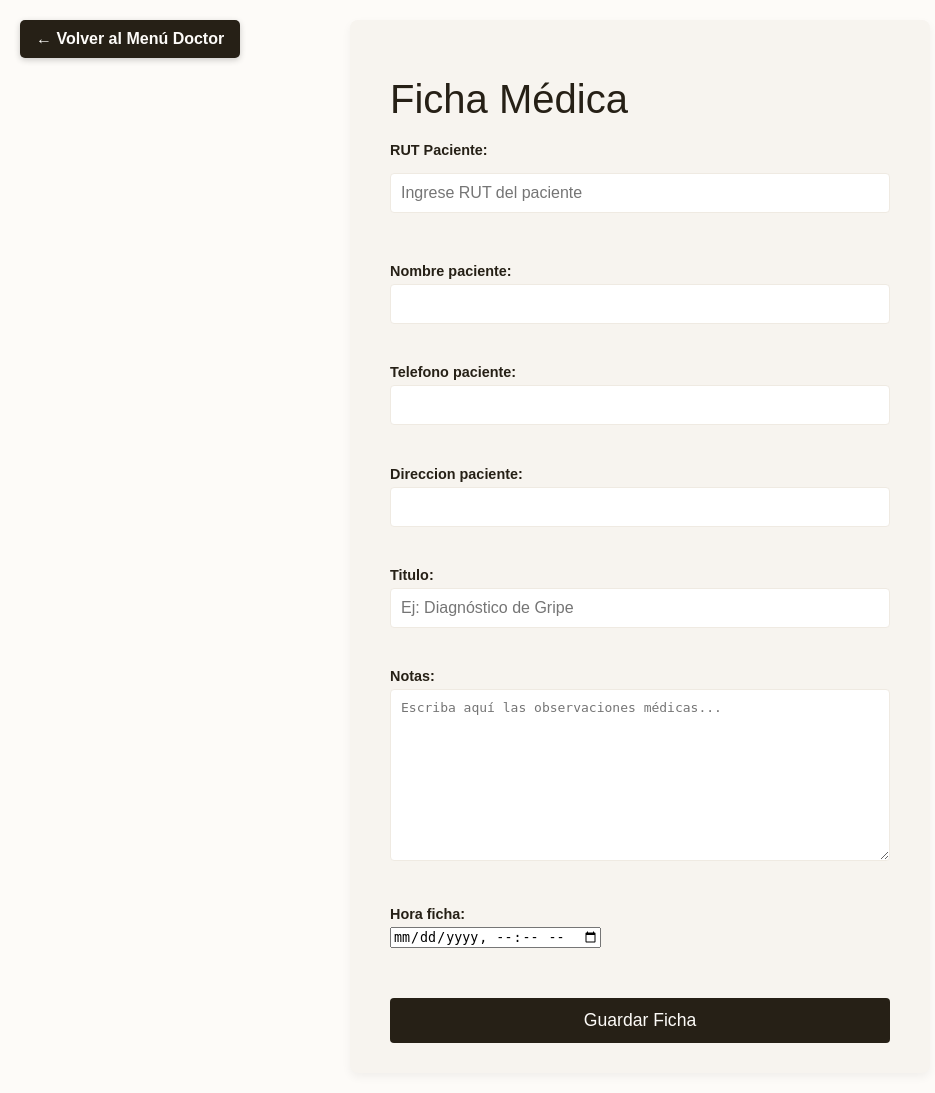
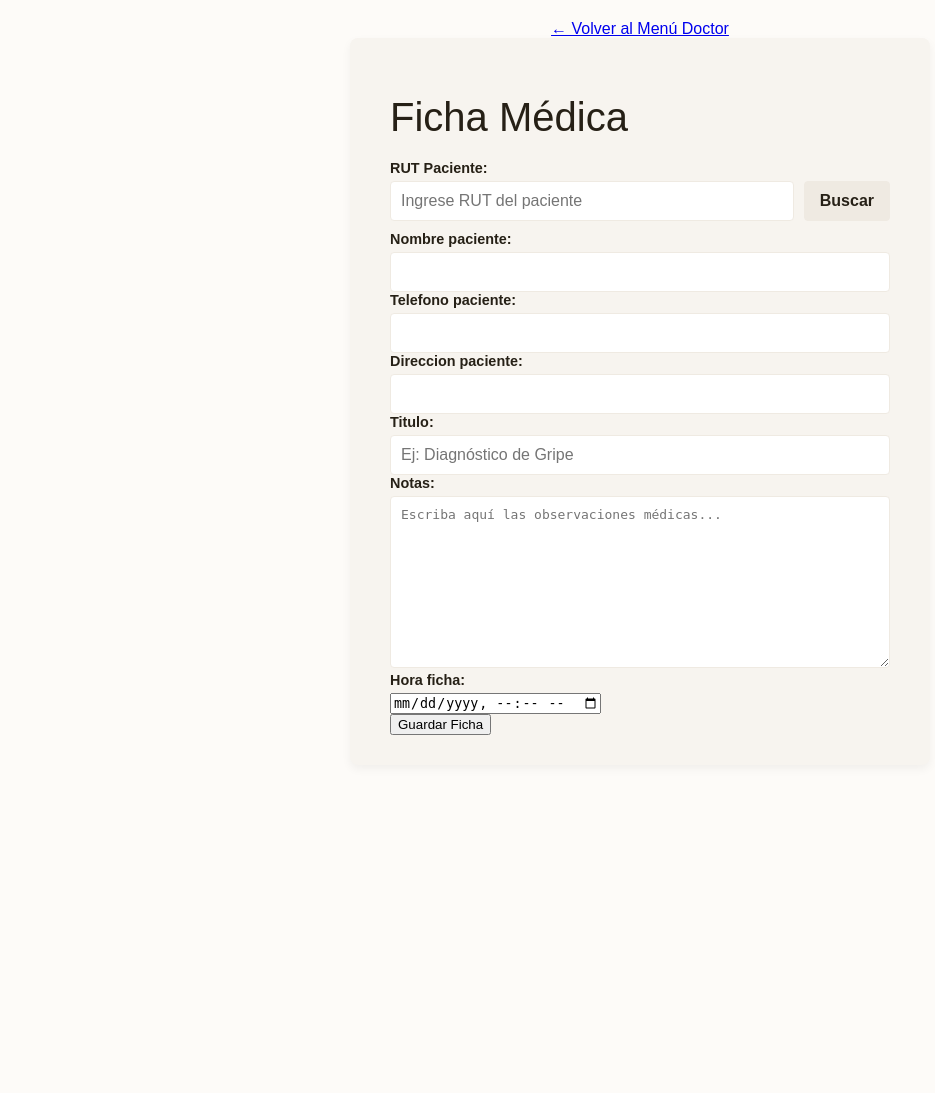
Before and after one commit to MileyLopezZz/Proyecto_Consulta_Medica, a Django app: page /ficha/ficha/ in a window 1280 px wide. Shown: the whole page, without its empty margins (0-935 px from the left). After the commit the page ends 735 px from the top, so only its background shows below. Run offline with Django 5.2, Linux system fonts and the light colour scheme.

Commit message:
Ficha Medica
Fue agregado nuevamente el botón de búsqueda por rut, que llama los pacientes registrados en la BD, en resumen la foránea.

```diff
--- a/Appvaleria/forms.py
+++ b/Appvaleria/forms.py
@@ -9,7 +9,7 @@ class FichaMedicaForm(forms.ModelForm):
         required=False,
         widget=forms.TextInput(attrs={
             'placeholder': 'Ingrese RUT del paciente',
-            'class': 'form-control'
+            'class': 'form-control input-rut'
         })
     )
 
@@ -44,6 +44,7 @@ class FichaMedicaForm(forms.ModelForm):
 
 
 
+
 class PacienteForm(forms.ModelForm):
     class Meta:
         model = Paciente
--- a/Appvaleria/static/css/style.css
+++ b/Appvaleria/static/css/style.css
@@ -79,16 +79,19 @@ select:focus {
     box-shadow: 0 0 0 1px var(--color-primario);
 }
 
-.grid > .full:first-child {
+.rut-container {
     display: flex;
-    flex-wrap: wrap;
-    align-items: flex-end;
+    justify-content: flex-start;
+    align-items: center;
     gap: 10px;
+    width: 100%;
+    margin-top: 5px;
+    margin-bottom: 10px;
 }
 
-.grid > .full:first-child > input {
-    flex-grow: 1;
-    margin-bottom: 0;
+.rut-container input[type="text"] {
+    flex: 1;
+    min-width: 0;
 }
 
 #btnBuscar {
@@ -101,84 +104,10 @@ select:focus {
     font-size: 1em;
     font-weight: 600;
     transition: background-color 0.2s;
+    white-space: nowrap;
+    height: 100%;
 }
 
 #btnBuscar:hover {
     background-color: var(--color-calido-medico);
 }
-
-.btn[type="submit"] {
-    display: block;
-    width: 100%;
-    padding: 12px;
-    margin-top: 30px;
-    background-color: var(--color-primario);
-    color: var(--color-fondo);
-    border: none;
-    border-radius: 4px;
-    cursor: pointer;
-    font-size: 1.1em;
-    font-weight: 500;
-    transition: background-color 0.2s ease;
-}
-
-.btn[type="submit"]:hover {
-    background-color: #403422;
-}
-
-.error {
-    color: var(--color-error);
-    font-size: 0.85em;
-    margin-top: 5px;
-}
-
-.feedback-msg {
-    font-size: 0.85em;
-    margin-top: 5px;
-}
-
-.is-invalid {
-    border: 1px solid #dc3545 !important;
-}
-
-.is-valid {
-    border: 1px solid #28a745 !important;
-}
-
-.feedback-msg {
-    margin-top: 4px;
-    margin-bottom: 8px;
-    font-size: 0.85em;
-    min-height: 1.2em;
-}
-
-.error-msg {
-    color: #dc3545;
-    font-weight: bold;
-}
-
-.success-msg {
-    color: #28a745;
-}
-
-/* ========================= */
-/* Botón fijo volver al menú */
-/* ========================= */
-.btn-volver {
-    position: fixed;
-    top: 20px;
-    left: 20px;
-    padding: 10px 16px;
-    background-color: var(--color-primario);
-    color: var(--color-fondo);
-    text-decoration: none;
-    border-radius: 5px;
-    font-weight: bold;
-    z-index: 1000;
-    box-shadow: 0 2px 6px rgba(0,0,0,0.2);
-    transition: background-color 0.2s;
-}
-
-.btn-volver:hover {
-    background-color: #403422;
-}
--- a/Appvaleria/templates/fichaMedica.html
+++ b/Appvaleria/templates/fichaMedica.html
@@ -8,7 +8,6 @@
     <link rel="stylesheet" href="{% static 'css/style.css' %}">
 </head>
 <body>
-    <!-- Botón regresar al menú -->
     <a href="{% url 'menu_doctor' %}" class="btn-volver">← Volver al Menú Doctor</a>
 
     <div class="container">
@@ -20,70 +19,61 @@
 
         <form id="formFicha" method="post" novalidate>
             {% csrf_token %}
-            <div class="grid">
+
+
             <div class="full">
-                    {{ form.rut_paciente.label_tag }}
-                    {{ form.rut_paciente }}
-                    {% if form.rut_paciente.errors %}
-                        <div class="error">{{ form.rut_paciente.errors }}</div>
-                    {% endif %}
+                <label for="id_rut_paciente">RUT Paciente:</label>
+                <div class="rut-container">
+                    <input
+                        type="text"
+                        name="rut_paciente"
+                        id="id_rut_paciente"
+                        placeholder="Ingrese RUT del paciente"
+                        class="form-control"
+                        maxlength="15"
+                    >
+                    <button id="btnBuscar" type="button" data-url="{% url 'buscar_paciente' %}">
+                        Buscar
+                    </button>
+                </div>
+
                 <div id="msg_id_rut_paciente" class="feedback-msg"></div>
             </div>
-
             <div>
                 <div>
                     {{ form.nombre_paciente.label_tag }}
                     {{ form.nombre_paciente }}
-                        {% if form.nombre_paciente.errors %}
-                            <div class="error">{{ form.nombre_paciente.errors }}</div>
-                        {% endif %}
                     <div id="msg_id_nombre_paciente" class="feedback-msg"></div>
                 </div>
 
                 <div>
                     {{ form.telefono_paciente.label_tag }}
                     {{ form.telefono_paciente }}
-                        {% if form.telefono_paciente.errors %}
-                            <div class="error">{{ form.telefono_paciente.errors }}</div>
-                        {% endif %}
                     <div id="msg_id_telefono_paciente" class="feedback-msg"></div>
                 </div>
 
                 <div class="full">
                     {{ form.direccion_paciente.label_tag }}
                     {{ form.direccion_paciente }}
-                        {% if form.direccion_paciente.errors %}
-                            <div class="error">{{ form.direccion_paciente.errors }}</div>
-                        {% endif %}
                     <div id="msg_id_direccion_paciente" class="feedback-msg"></div>
                 </div>
 
                 <div class="full">
                     {{ form.titulo.label_tag }}
                     {{ form.titulo }}
-                        {% if form.titulo.errors %}
-                            <div class="error">{{ form.titulo.errors }}</div>
-                        {% endif %}
                     <div id="msg_id_titulo" class="feedback-msg"></div>
                 </div>
 
                 <div class="full">
                     {{ form.notas.label_tag }}
                     {{ form.notas }}
-                        {% if form.notas.errors %}
-                            <div class="error">{{ form.notas.errors }}</div>
-                        {% endif %}
                     <div id="msg_id_notas" class="feedback-msg"></div>
                 </div>
 
                 <div class="full">
                     {{ form.hora_ficha.label_tag }}
                     {{ form.hora_ficha }}
-                        {% if form.hora_ficha.errors %}
-                            <div class="error">{{ form.hora_ficha.errors }}</div>
-                        {% endif %}
                     <div id="msg_id_hora_ficha" class="feedback-msg"></div>
-                    </div>
                 </div>
             </div>
 
--- a/Appvaleria/urls.py
+++ b/Appvaleria/urls.py
@@ -3,7 +3,7 @@ from . import views
 
 urlpatterns = [
     path('ficha/', views.ficha_medica_view, name='ficha_medica'),
-    #path('buscar_paciente/', views.buscar_paciente, name='buscar_paciente'),
+    path('buscar_paciente/', views.buscar_paciente, name='buscar_paciente'),
     path('pacientes/', views.paciente_view, name='paciente'),
     path('menuDoctor/', views.menu_doctor, name='menu_doctor'),
     path('loginDoctor/', views.login_doctor, name='login_doctor'),
--- a/Appvaleria/views.py
+++ b/Appvaleria/views.py
@@ -14,7 +14,6 @@ def ficha_medica_view(request):
             rut = form.cleaned_data.get('rut_paciente')
             ficha = form.save(commit=False)
 
-            # Ya NO se busca por RUT. Solo se guardan los datos ingresados manualmente
             ficha.nombre_paciente = form.cleaned_data.get('nombre_paciente')
             ficha.apellido_paciente = form.cleaned_data.get('apellido_paciente')
             ficha.telefono_paciente = form.cleaned_data.get('telefono_paciente')
@@ -30,13 +29,22 @@ def ficha_medica_view(request):
 
     return render(request, 'fichaMedica.html', {'form': form})
 
-
-# 🔴 Se elimina completamente la función de búsqueda por RUT
-# def buscar_paciente(request):
-#     pass
+def buscar_paciente(request):
+    rut = request.GET.get('rut')
+    try:
+        paciente = Paciente.objects.get(rut=rut)
+        data = {
+            'nombre': paciente.nombre,
+            'apellido': paciente.apellido,
+            'telefono': paciente.telefono,
+            'direccion': paciente.direccion,
+        }
+        return JsonResponse(data)
+    except Paciente.DoesNotExist:
+        return JsonResponse({'error': 'Paciente no encontrado'}, status=404)
 
 
-# --------------------- PACIENTES ---------------------
+
 def paciente_view(request):
     if request.method == 'POST':
         form = PacienteForm(request.POST)
```
Also changed, not shown: clinicaMedicaCore/settings.py (+8 -8 lines). Lines whose indentation alone changed are shown as unchanged.
